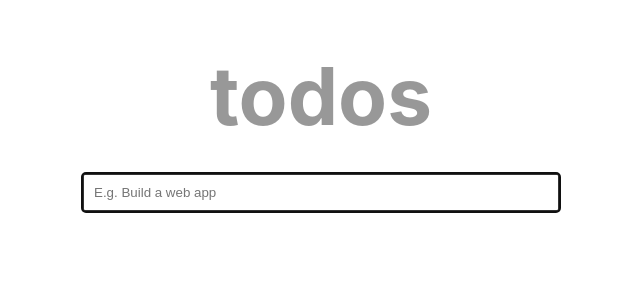
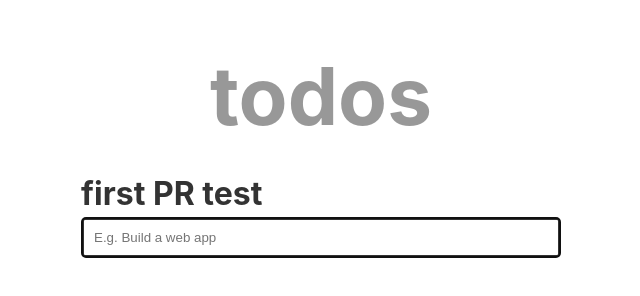
Before and after one commit to deking1772/myProject1772, a plain HTML site: page index.html in a window 1280 px wide. Shown: the whole page, without its empty margins (319-959 px from the left). Drawn offline with Linux system fonts and the light colour scheme.

Commit message:
By Romanus first PR test 추가

```diff
--- a/index.html
+++ b/index.html
@@ -11,6 +11,7 @@
     <div class="container">
         <h1 class="app-title">todos</h1>
         <ul class="todo-list js-todo-list" id="listDom"></ul>
+        <h1>first PR test</h1>
 
         <form class="js-form">
             <input autofocus type="text" aria-label="Enter a new todo item" placeholder="E.g. Build a web app"
```
